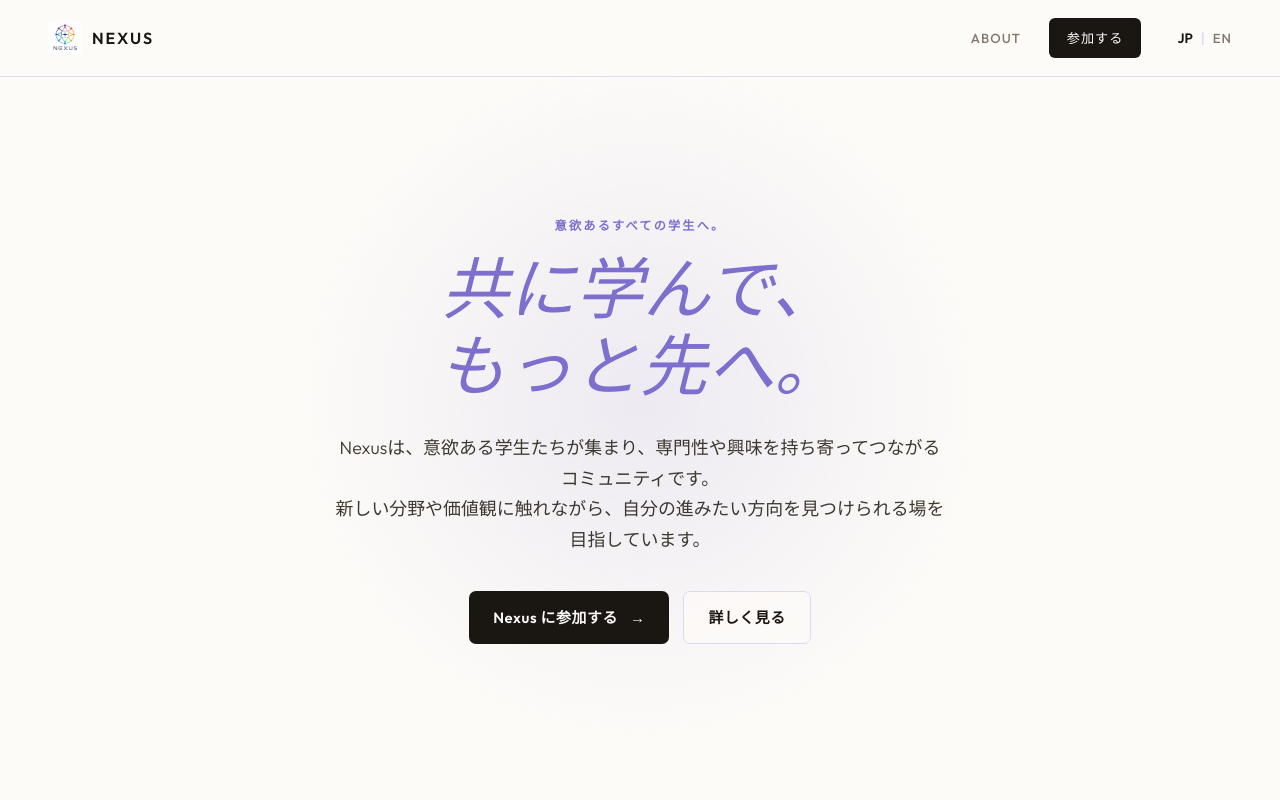
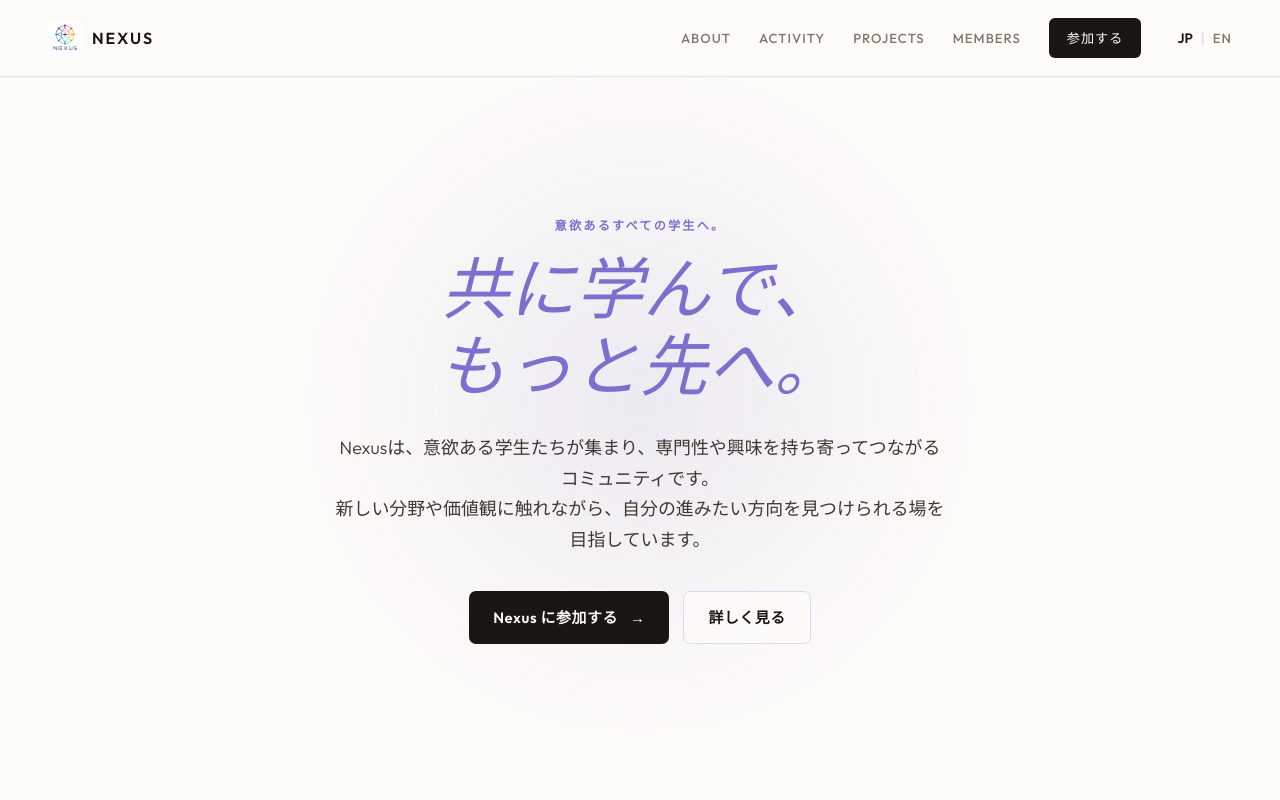
Before and after one commit to Kojki/nexus-website, a Next.js app: page / in a window 1280 px wide. Shown: the top 800 px of the page. Built offline with nearby package versions, Linux system fonts and the light colour scheme; no server answers; the database is empty.

Commit message:
fix: Adjust footer and navbar link order and formatting for improved layout

```diff
--- a/components/Footer.tsx
+++ b/components/Footer.tsx
@@ -9,15 +9,16 @@ export default function Footer() {
         Nexus
       </div>
       <p>意欲あるすべての学生へ</p>
-      <nav className="footer-links" aria-label="フッターナビゲーション">
+            <nav className="footer-links" aria-label="フッターナビゲーション">
         <Link href="/">トップ</Link>
         <Link href="/about">About</Link>
+        <Link href="/activity-log">活動記録</Link>
+        <Link href="/projects">プロジェクト一覧</Link>
+        <Link href="/members">メンバー紹介</Link>
         <Link href="/faq">FAQ</Link>
+        <Link href="/contact">お問い合わせ</Link>
         <Link href="/guidelines">ガイドライン</Link>
-        <Link href="/activity-log">活動記録</Link>
-        <Link href="/contact">お問い合わせ</Link>
         <Link href="/privacy">プライバシーポリシー</Link>
-        <Link href="/members">メンバー紹介</Link>
         <Link href="/login" style={{ opacity: 0.3, fontSize: '0.7rem', marginLeft: '10px' }}>Admin</Link>
       </nav>
     </footer>
--- a/components/Navbar.tsx
+++ b/components/Navbar.tsx
@@ -10,8 +10,11 @@ export default function Navbar() {
         <Image src="/nexus-icon.png" alt="Nexus Logo" width={34} height={34} priority />
         Nexus
       </Link>
-      <div className="nav-links">
+           <div className="nav-links">
         <Link href="/about">ABOUT</Link>
+        <Link href="/activity-log">ACTIVITY</Link>
+        <Link href="/projects">PROJECTS</Link>
+        <Link href="/members">MEMBERS</Link>
         <a className="nav-cta" href={joinUrl} target="_blank" rel="noreferrer">参加する</a>
         {/* 言語切り替えボタン（全ページ共通化） */}
         <div className="lang-toggle" style={{ display: "flex", gap: "8px", fontSize: "0.85rem", fontWeight: 600, alignItems: "center", marginLeft: "8px" }}>
@@ -20,6 +23,7 @@ export default function Navbar() {
           <Link href="/en" style={{ color: "var(--muted)", textDecoration: "none" }}>EN</Link>
         </div>
       </div>
+
     </nav>
   );
 }
```
